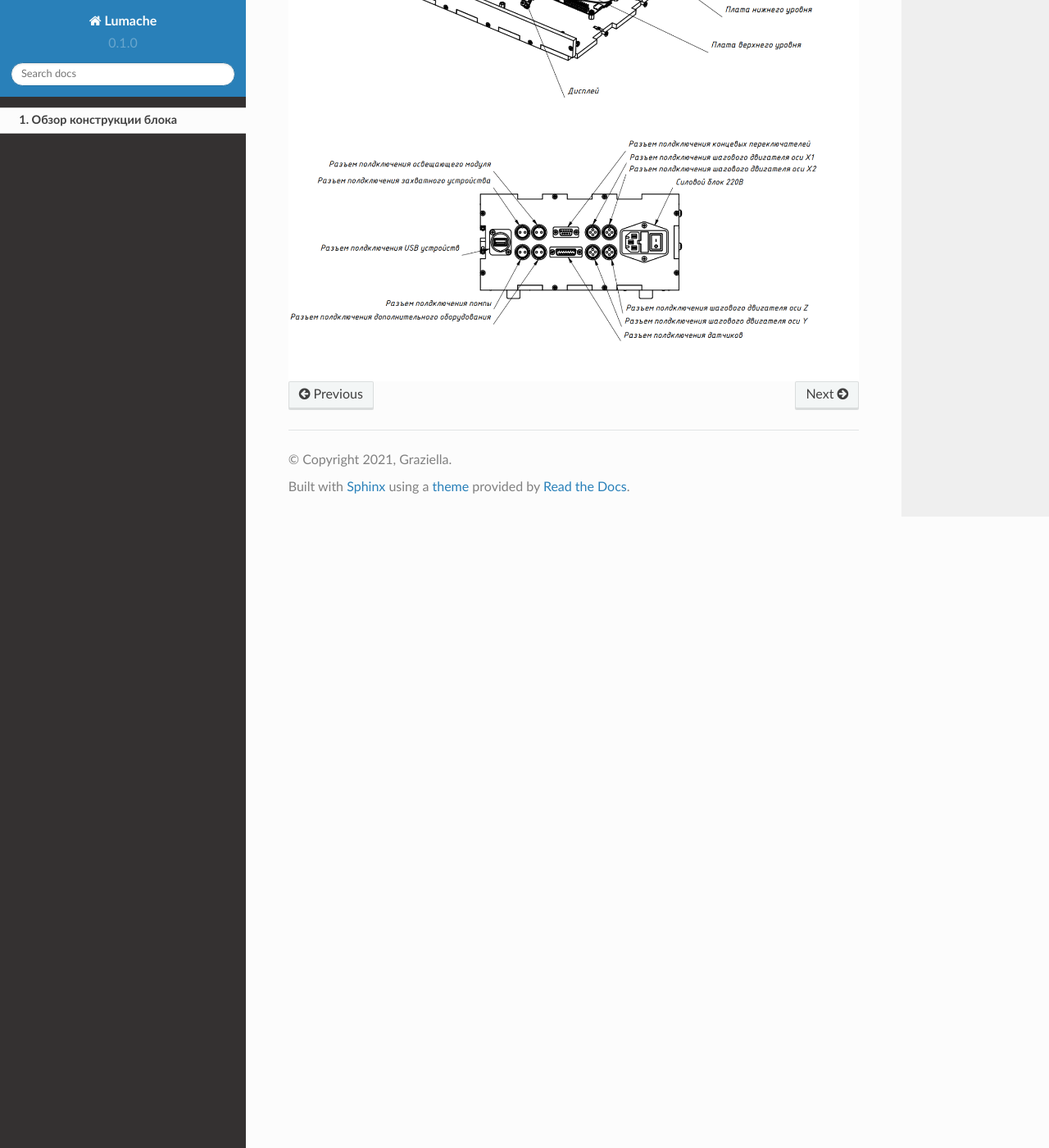
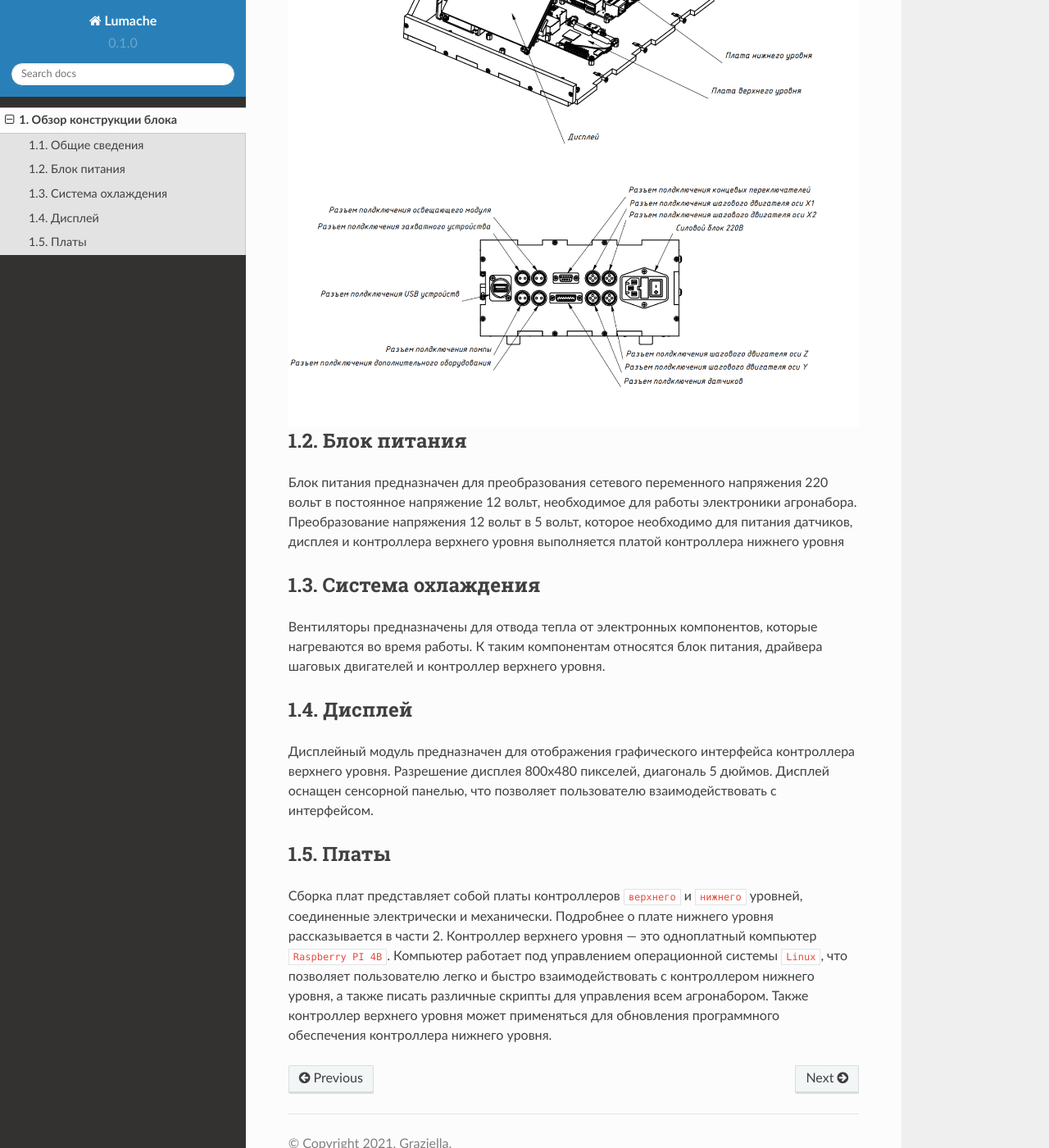
Before and after one commit to BBanwz/AgroLab_Multibot, a Sphinx documentation site: the page built from docs/source/1/1.rst, in a window 1280 px wide and 1400 px high, scrolled down 862 px. Shown: the whole window at 82% size. Built offline with Sphinx 7.4.7 and the Read the Docs theme 2.0.0, drawn with Linux system fonts in a browser that asks for light colours.

Commit message:
Update 1.rst

```diff
--- a/docs/source/1/1.rst
+++ b/docs/source/1/1.rst
@@ -1,5 +1,8 @@
 Обзор конструкции блока
 =======================
+
+Общие сведения
+--------------
 
 Блок управления предназначен для защиты управляющей электроники от внешних воздействий, а также для правильной работы ``систем охлаждения``, для организации всех электрических соединений и для защиты людей от поражения электрическим током. Блок управления поставляется в собранном состоянии. Разборка блока управления не допускается во избежание поражения электрическим током.
 
@@ -31,3 +34,24 @@
        :width: 100%
        :align: center
        :alt: блока
+
+
+Блок питания
+------------
+
+Блок питания предназначен для преобразования сетевого переменного напряжения 220 вольт в постоянное напряжение 12 вольт, необходимое для работы электроники агронабора. Преобразование напряжения 12 вольт в 5 вольт, которое необходимо для питания датчиков, дисплея и контроллера верхнего уровня выполняется платой контроллера нижнего уровня
+
+Система охлаждения
+------------------
+
+Вентиляторы предназначены для отвода тепла от электронных компонентов, которые нагреваются во время работы. К таким компонентам относятся блок питания, драйвера шаговых двигателей и контроллер верхнего уровня.
+
+Дисплей
+-------
+
+Дисплейный модуль предназначен для отображения графического интерфейса контроллера верхнего уровня. Разрешение дисплея 800х480 пикселей, диагональ 5 дюймов. Дисплей оснащен сенсорной панелью, что позволяет пользователю взаимодействовать с интерфейсом.
+
+Платы
+-----
+
+Сборка плат представляет собой платы контроллеров ``верхнего`` и ``нижнего`` уровней, соединенные электрически и механически. Подробнее о плате нижнего уровня рассказывается в части 2. Контроллер верхнего уровня — это одноплатный компьютер ``Raspberry PI 4B``. Компьютер работает под управлением операционной системы ``Linux``, что позволяет пользователю легко и быстро взаимодействовать с контроллером нижнего уровня, а также писать различные скрипты для управления всем агронабором. Также контроллер верхнего уровня может применяться для обновления программного обеспечения контроллера нижнего уровня.
```
